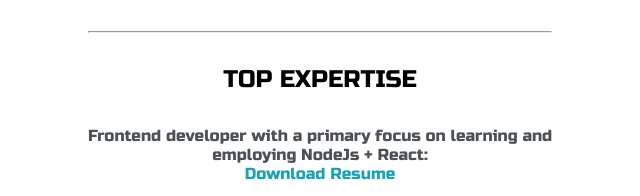
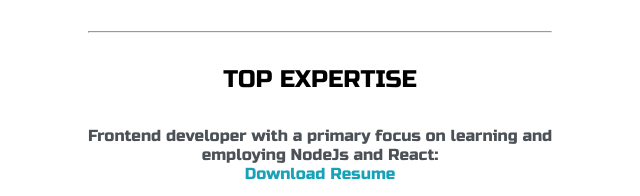
Before and after one commit to Ajdin-create/Ajdin-create.github.io, a plain HTML site: page index.html in a window 1280 px wide. Shown: the part 1040-1236 px from the top of the page, 0-640 px from the left. Drawn offline with Linux system fonts and the light colour scheme.

Commit message:
finished project

```diff
--- a/index.html
+++ b/index.html
@@ -91,7 +91,7 @@
 
 					<h4>TOP EXPERTISE</h4>
 
-					<p>Frontend developer with a primary focus on learning and employing NodeJs + React:<a target="_blank" href="Ajdin Jašarević CVofficial.pdf"><br>Download Resume</a></p>
+					<p>Frontend developer with a primary focus on learning and employing NodeJs and React:<a target="_blank" href="Ajdin Jašarević CVofficial.pdf"><br>Download Resume</a></p>
 
 					<div id="skills">
 
```
